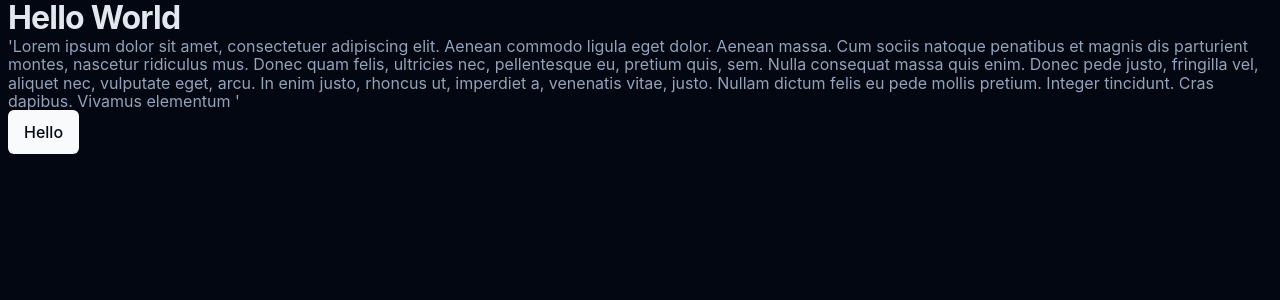
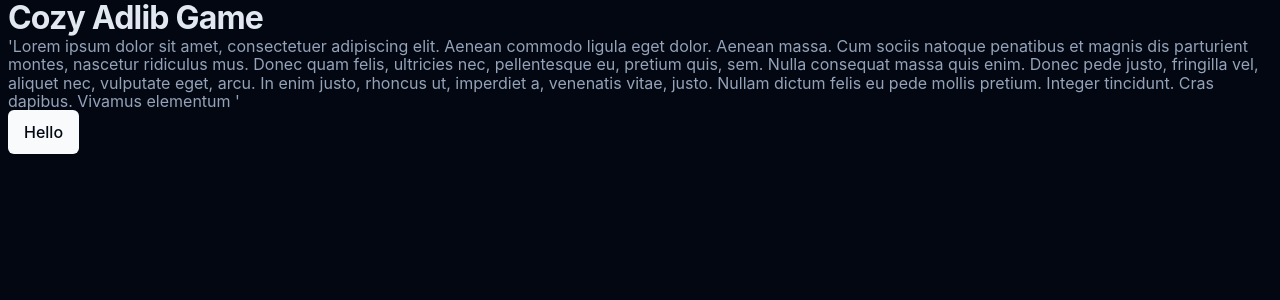
Before and after one commit to saachisdc/Cozy_Adlib_Game, a React (Vite) app: page / in a window 1280 px wide. Shown: the top 300 px of the page. Built offline with nearby package versions, Linux system fonts and the light colour scheme.

Commit message:
updated title

```diff
--- a/src/App.jsx
+++ b/src/App.jsx
@@ -10,7 +10,7 @@ export default function App() {
   return (
     <Router>
       <div className="container">
-        <h1> Hello World </h1>
+        <h1> Cozy Adlib Game </h1>
         <p>
           'Lorem ipsum dolor sit amet, consectetuer adipiscing elit. Aenean
           commodo ligula eget dolor. Aenean massa. Cum sociis natoque penatibus
```
